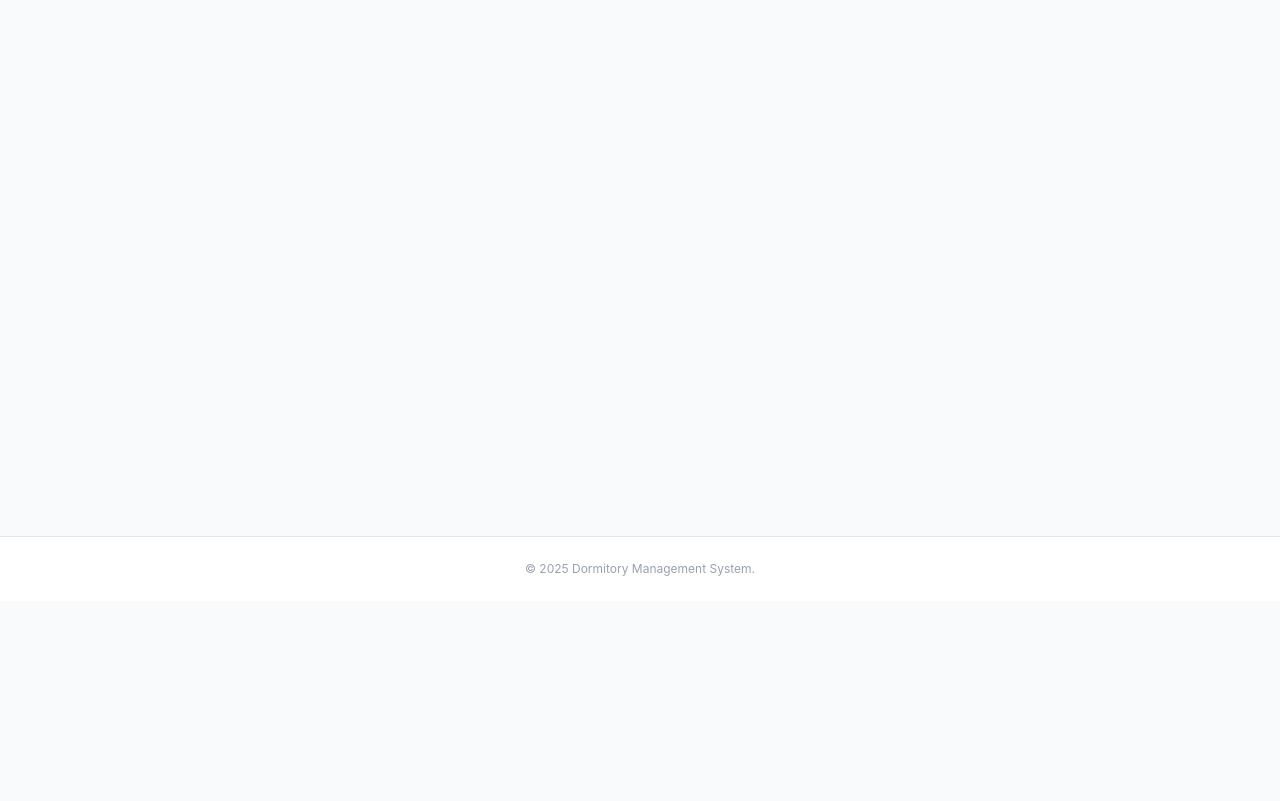
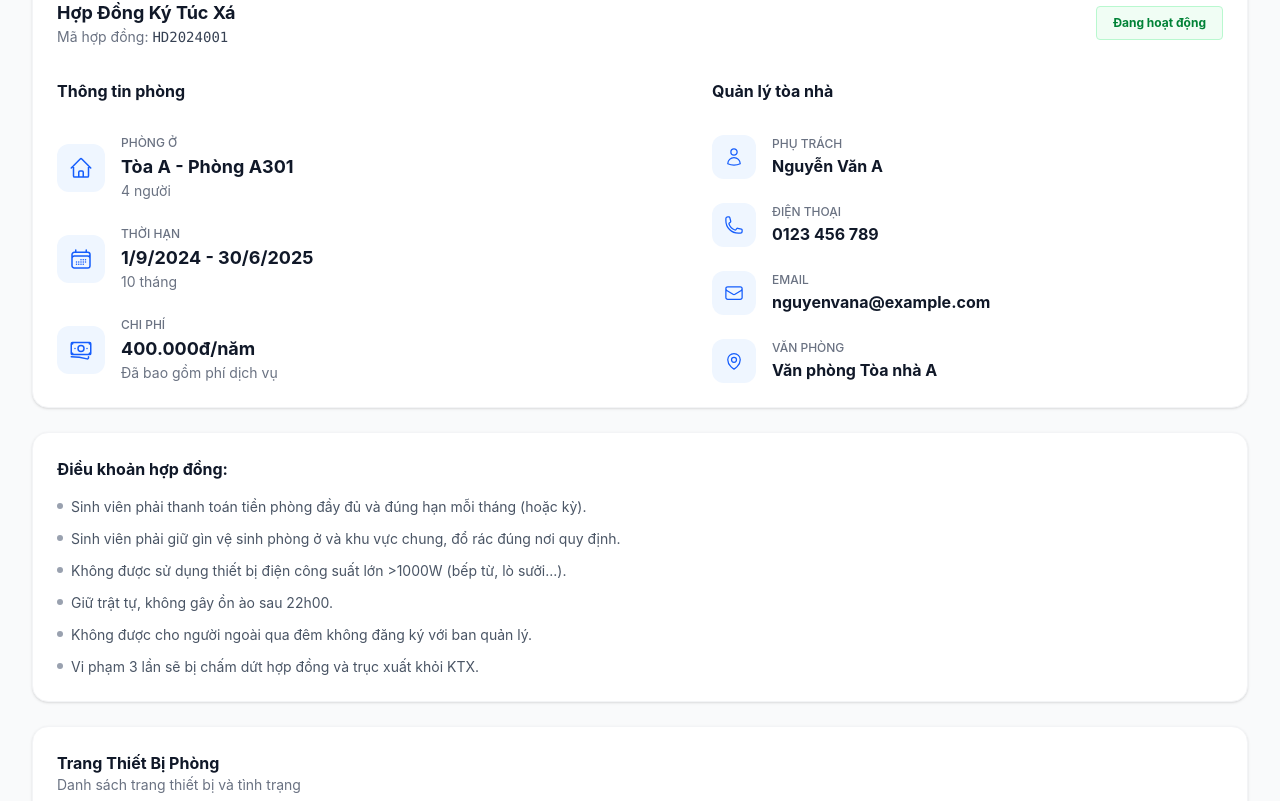
Before and after one commit to quangvinh263/dormitory-fe, a React (Vite) app: page /student/contract in a window 1280 px wide. Shown: the part 199-1000 px from the top of the page. Before the commit the page ends 800 px from the top, so only its background shows below. Built offline with nearby package versions, Linux system fonts and the light colour scheme.

Commit message:
Implement Student Contract UI

```diff
--- a/src/App.jsx
+++ b/src/App.jsx
@@ -20,6 +20,7 @@ import ManagerDashboard from './pages/manager/Dashboard';
 // Import Pages - Student
 import StudentDashboard from './pages/student/Dashboard';
 import Profile from './pages/student/Profile';
+import StudentContract from './pages/student/Contract';
 
 export default function App() {
   return (
@@ -61,7 +62,7 @@ export default function App() {
           <Route path="/student">
              <Route index element={<StudentDashboard />} />
              <Route path="profile" element={<Profile />} />
-             <Route path="contract" element={<div>Trang Hợp đồng của tôi</div>} />
+             <Route path="contract" element={<StudentContract />} />
              <Route path="bills" element={<div>Trang Hóa đơn</div>} />
           </Route>
 
--- /dev/null
+++ b/src/components/features/student/ContractInfo.jsx
@@ -0,0 +1,132 @@
+import {
+  HomeIcon, CalendarDaysIcon, BanknotesIcon,
+  UserIcon, PhoneIcon, MapPinIcon, EnvelopeIcon
+} from '@heroicons/react/24/outline';
+import Section from '../../shared/Section';
+import Badge from '../../ui/Badge';
+
+export default function ContractInfo({ data }) {
+
+  const Manager = {
+     name: "Nguyễn Văn A",
+     phone: "0123 456 789",
+     email: "nguyenvana@example.com",
+     office: "Văn phòng Tòa nhà A"
+  };
+
+  return (
+    <Section className="animate-fade-in-up">
+      {/* Header */}
+      <div className="flex flex-col md:flex-row md:items-center justify-between mb-8 gap-4">
+        <div>
+          <h2 className="text-lg font-bold text-gray-900">Hợp Đồng Ký Túc Xá</h2>
+          <p className="text-sm text-gray-500">Mã hợp đồng: <span className="font-mono font-medium text-gray-700">{data.contractCode}</span></p>
+        </div>
+        <div>
+           <Badge type="success" className="px-4 py-2 text-sm">Đang hoạt động</Badge>
+        </div>
+      </div>
+
+      <div className="grid grid-cols-1 lg:grid-cols-2 gap-y-8 gap-x-12">
+
+        {/* === CỘT TRÁI (50%): THÔNG TIN HỢP ĐỒNG === */}
+        <div className="flex flex-col h-full">
+          <h3 className="font-bold text-gray-900 mb-6 pb-2">Thông tin phòng</h3>
+
+          <div className="flex-1 flex flex-col justify-between gap-6">
+
+            {/* Item 1 */}
+            <div className="flex items-center gap-4">
+               <div className="p-3 bg-blue-50 text-blue-600 rounded-xl shrink-0">
+                  <HomeIcon className="w-6 h-6"/>
+               </div>
+               <div>
+                  <p className="text-xs text-gray-500 font-medium uppercase mb-0.5">Phòng ở</p>
+                  <p className="font-bold text-gray-900 text-lg">{data.roomName}</p>
+                  <p className="text-sm text-gray-500">{data.capacity} người</p>
+               </div>
+            </div>
+
+            {/* Item 2 */}
+            <div className="flex items-center gap-4">
+               <div className="p-3 bg-blue-50 text-blue-600 rounded-xl shrink-0">
+                  <CalendarDaysIcon className="w-6 h-6"/>
+               </div>
+               <div>
+                  <p className="text-xs text-gray-500 font-medium uppercase mb-0.5">Thời hạn</p>
+                  <p className="font-bold text-gray-900 text-lg">{data.startDate} - {data.endDate}</p>
+                  <p className="text-sm text-gray-500">{data.duration} tháng</p>
+               </div>
+            </div>
+
+            {/* Item 3 */}
+            <div className="flex items-center gap-4">
+               <div className="p-3 bg-blue-50 text-blue-600 rounded-xl shrink-0">
+                  <BanknotesIcon className="w-6 h-6"/>
+               </div>
+               <div>
+                  <p className="text-xs text-gray-500 font-medium uppercase mb-0.5">Chi phí</p>
+                  <p className="font-bold text-gray-900 text-lg">{data.price}</p>
+                  <p className="text-sm text-gray-500">Đã bao gồm phí dịch vụ</p>
+               </div>
+            </div>
+          </div>
+        </div>
+
+        {/* === CỘT PHẢI (50%): THÔNG TIN QUẢN LÝ === */}
+        {/* Vẫn giữ border-l để ngăn cách 2 bên cho rõ ràng */}
+        <div className="flex flex-col h-full  lg:pl-12">
+          <h3 className="font-bold text-gray-900 mb-6 pb-2">Quản lý tòa nhà</h3>
+
+          <div className="flex-1 flex flex-col justify-between gap-6">
+
+            {/* Item 1 */}
+            <div className="flex items-center gap-4">
+               <div className="p-3 bg-blue-50 text-blue-600 rounded-xl shrink-0">
+                  <UserIcon className="w-5 h-5"/>
+               </div>
+               <div>
+                  <p className="text-xs text-gray-500 font-medium uppercase mb-0.5">Phụ trách</p>
+                  <p className="font-bold text-gray-900 text-base">{Manager.name}</p>
+               </div>
+            </div>
+
+            {/* Item 2 */}
+            <div className="flex items-center gap-4">
+               <div className="p-3 bg-blue-50 text-blue-600 rounded-xl shrink-0">
+                  <PhoneIcon className="w-5 h-5"/>
+               </div>
+               <div>
+                  <p className="text-xs text-gray-500 font-medium uppercase mb-0.5">Điện thoại</p>
+                  <p className="font-bold text-gray-900 text-base">{Manager.phone}</p>
+               </div>
+            </div>
+
+            {/* Item 3 */}
+            <div className="flex items-center gap-4">
+               <div className="p-3 bg-blue-50 text-blue-600 rounded-xl shrink-0">
+                  <EnvelopeIcon className="w-5 h-5"/>
+               </div>
+               <div>
+                  <p className="text-xs text-gray-500 font-medium uppercase mb-0.5">Email</p>
+                  <p className="font-bold text-gray-900 text-base">{Manager.email}</p>
+               </div>
+            </div>
+
+            {/* Item 4 */}
+            <div className="flex items-center gap-4">
+               <div className="p-3 bg-blue-50 text-blue-600 rounded-xl shrink-0">
+                  <MapPinIcon className="w-5 h-5"/>
+               </div>
+               <div>
+                  <p className="text-xs text-gray-500 font-medium uppercase mb-0.5">Văn phòng</p>
+                  <p className="font-bold text-gray-900 text-base">{Manager.office}</p>
+               </div>
+            </div>
+          </div>
+        </div>
+
+      </div>
+    </Section>
+  );
+}
--- /dev/null
+++ b/src/components/features/student/ContractTerms.jsx
@@ -0,0 +1,17 @@
+import Section from '../../shared/Section';
+
+export default function ContractTerms({ terms }) {
+  return (
+    <Section className="animate-fade-in-up delay-100">
+      <h3 className="font-bold text-gray-900 mb-4">Điều khoản hợp đồng:</h3>
+      <ul className="space-y-3">
+        {terms.map((term, index) => (
+          <li key={index} className="flex items-start gap-2 text-sm text-gray-600">
+            <span className="mt-1.5 w-1.5 h-1.5 rounded-full bg-gray-400 shrink-0 block"></span>
+            <span>{term}</span>
+          </li>
+        ))}
+      </ul>
+    </Section>
+  );
+}
--- /dev/null
+++ b/src/components/features/student/EquipmentList.jsx
@@ -0,0 +1,27 @@
+import Section from '../../shared/Section';
+import Badge from '../../ui/Badge';
+
+export default function EquipmentList({ equipments }) {
+  return (
+    <Section className="animate-fade-in-up delay-200">
+      <div className="mb-6">
+         <h3 className="font-bold text-gray-900">Trang Thiết Bị Phòng</h3>
+         <p className="text-sm text-gray-500">Danh sách trang thiết bị và tình trạng</p>
+      </div>
+
+      <div className="grid grid-cols-1 md:grid-cols-2 gap-4">
+         {equipments.map((item, index) => (
+           <div key={index} className="flex items-center justify-between p-4 bg-gray-50 rounded-xl border border-gray-100">
+              <div>
+                 <p className="font-bold text-gray-900">{item.name}</p>
+                 <p className="text-sm text-gray-500">Số lượng: {item.quantity}</p>
+              </div>
+              <Badge type={item.status === 'Tốt' ? 'success' : 'warning'} className="px-4 py-1.5 text-sm">
+                 {item.status}
+              </Badge>
+           </div>
+         ))}
+      </div>
+    </Section>
+  );
+}
--- /dev/null
+++ b/src/pages/student/Contract.jsx
@@ -0,0 +1,59 @@
+import { ArrowLeftIcon } from '@heroicons/react/24/outline';
+import { Link } from 'react-router-dom';
+
+// Import các modules đã tách
+import ContractInfo from '../../components/features/student/ContractInfo';
+import ContractTerms from '../../components/features/student/ContractTerms';
+import EquipmentList from '../../components/features/student/EquipmentList';
+
+export default function StudentContract() {
+  // --- MOCK DATA ---
+  const contractData = {
+    contractCode: 'HD2024001',
+    roomName: 'Tòa A - Phòng A301',
+    capacity: 4,
+    startDate: '1/9/2024',
+    endDate: '30/6/2025',
+    duration: 10,
+    price: '400.000đ/năm', // Thực tế có thể là /tháng tùy quy định
+    roommates: [
+      { name: 'Trần Văn B', code: 'SV2024002' },
+      { name: 'Lê Thị C', code: 'SV2024003' },
+      { name: 'Phạm Văn D', code: 'SV2024004' },
+    ]
+  };
+
+  const termsData = [
+    'Sinh viên phải thanh toán tiền phòng đầy đủ và đúng hạn mỗi tháng (hoặc kỳ).',
+    'Sinh viên phải giữ gìn vệ sinh phòng ở và khu vực chung, đổ rác đúng nơi quy định.',
+    'Không được sử dụng thiết bị điện công suất lớn >1000W (bếp từ, lò sưởi...).',
+    'Giữ trật tự, không gây ồn ào sau 22h00.',
+    'Không được cho người ngoài qua đêm không đăng ký với ban quản lý.',
+    'Vi phạm 3 lần sẽ bị chấm dứt hợp đồng và trục xuất khỏi KTX.'
+  ];
+
+  const equipmentsData = [
+    { name: 'Giường ngủ', quantity: 4, status: 'Tốt' },
+    { name: 'Tủ quần áo', quantity: 4, status: 'Tốt' },
+    { name: 'Bàn học', quantity: 4, status: 'Tốt' },
+    { name: 'Ghế ngồi', quantity: 4, status: 'Tốt' },
+    { name: 'Quạt trần', quantity: 2, status: 'Tốt' },
+    { name: 'Điều hòa', quantity: 1, status: 'Tốt' },
+  ];
+
+  return (
+    <div className="space-y-6">
+      {/* Header Link (Nếu cần, tuy nhiên MainLayout đã có MenuTabs nên có thể bỏ qua dòng này nếu muốn sạch hơn) */}
+
+      {/* 1. Module Thông tin chung */}
+      <ContractInfo data={contractData} />
+
+      {/* 2. Module Điều khoản */}
+      <ContractTerms terms={termsData} />
+
+      {/* 3. Module Trang thiết bị */}
+      <EquipmentList equipments={equipmentsData} />
+
+    </div>
+  );
+}
```
